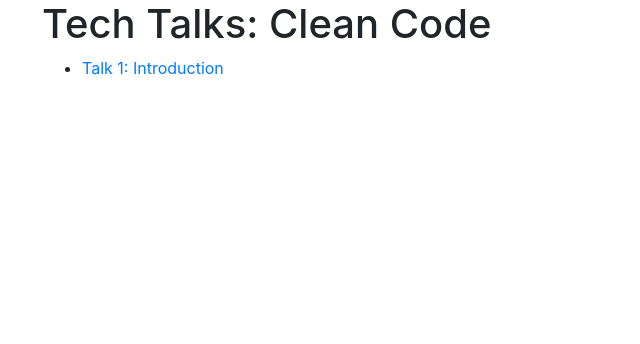
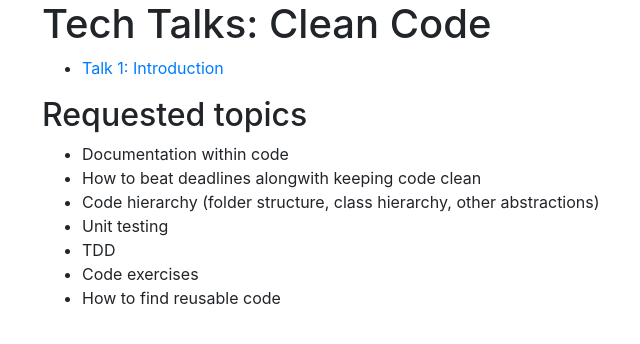
Before and after one commit to vaibhav276/techtalks-clean-code, a website: page index.html in a window 1280 px wide. Shown: the whole page, without its empty margins (43-683 px from the left). Drawn offline with Linux system fonts and the light colour scheme.

Commit message:
Added topics requested by participants

```diff
--- a/index.html
+++ b/index.html
@@ -13,5 +13,15 @@
     <ul>
         <li><a href="./presentations/1-clean-code/index.html">Talk 1: Introduction</a></li>
     </ul>
+    <h2>Requested topics</h2>
+    <ul>
+        <li>Documentation within code</li>
+        <li>How to beat deadlines alongwith keeping code clean</li>
+        <li>Code hierarchy (folder structure, class hierarchy, other abstractions)</li>
+        <li>Unit testing</li>
+        <li>TDD</li>
+        <li>Code exercises</li>
+        <li>How to find reusable code</li>
+    </ul>
   </body>
 </html>
```
